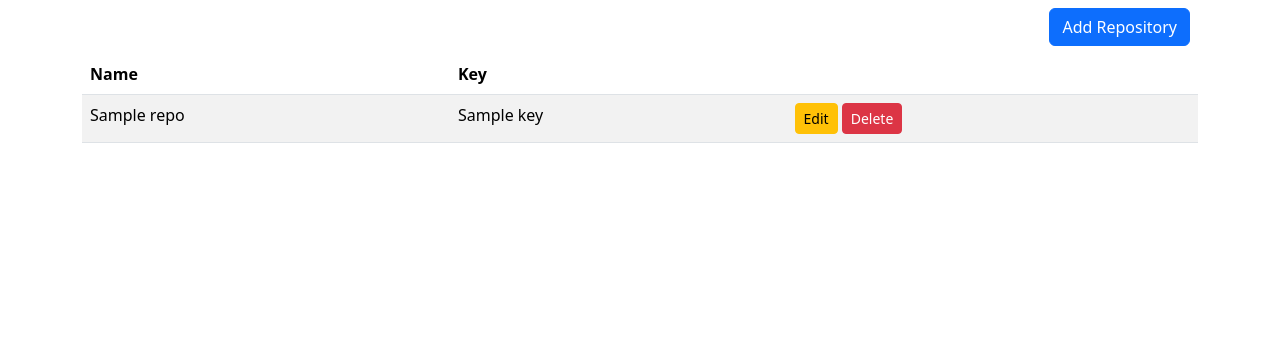
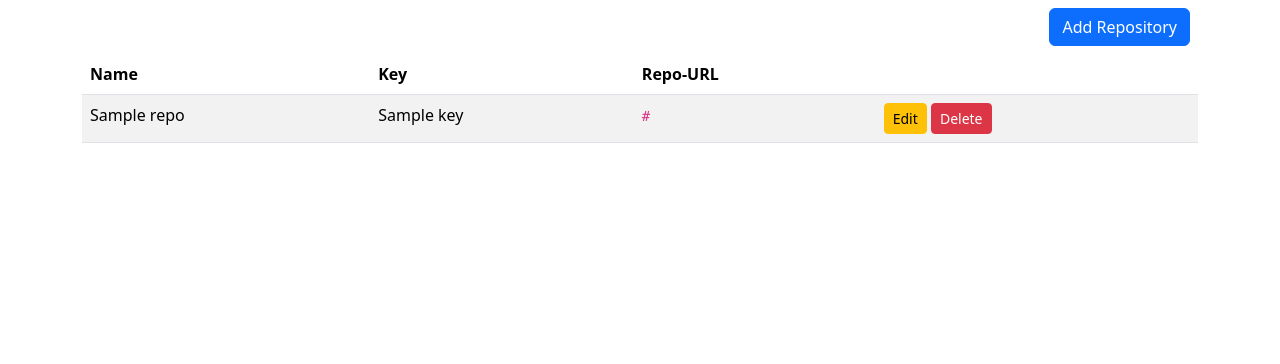
Before and after one commit to deluxe2/community-backup, a Django app: template community_backup/webui/templates/borg_list.html in a window 1280 px wide. Shown: the part 56-420 px from the top of the page. Run offline with Django 5.2, Linux system fonts and the light colour scheme; the template is opened without the code that fills it: most values are stand-ins (such as "Sample title", 1, 10 or a date in 2020).

Commit message:
Added Repo-URL in repo list.

```diff
--- a/community_backup/webui/models.py
+++ b/community_backup/webui/models.py
@@ -38,6 +38,10 @@ class BorgRepository(models.Model):
         """Returns the username of the linux user account for this user."""
         return f"u-{self.pk}"
 
+    @property
+    def repo_url(self) -> str:
+        return f"{settings.BACKUP_USER}@{settings.BACKUP_REPO_HOST}:{self.user.pk}/{self.pk}"
+
     def save(self):
         from .tasks import update_user
 
--- a/community_backup/webui/templates/borg_list.html
+++ b/community_backup/webui/templates/borg_list.html
@@ -11,6 +11,7 @@
   <thead>
     <th>Name</th>
     <th>Key</th>
+    <th>Repo-URL</th>
     <th></th>
   </thead>
   <tbody>
@@ -18,6 +19,7 @@
     <tr>
       <td>{{ repo.name }}</td>
       <td>{{ repo.key }}</td>
+      <td><code>{{ repo.repo_url}}</code></td>
       <td><a href="{% url 'borg_update' pk=repo.pk %}" class="btn btn-warning btn-sm">Edit</a>
       <a href="{% url 'borg_delete' pk=repo.pk %}" class="btn btn-danger btn-sm">Delete</a></td>
     </tr>
```
